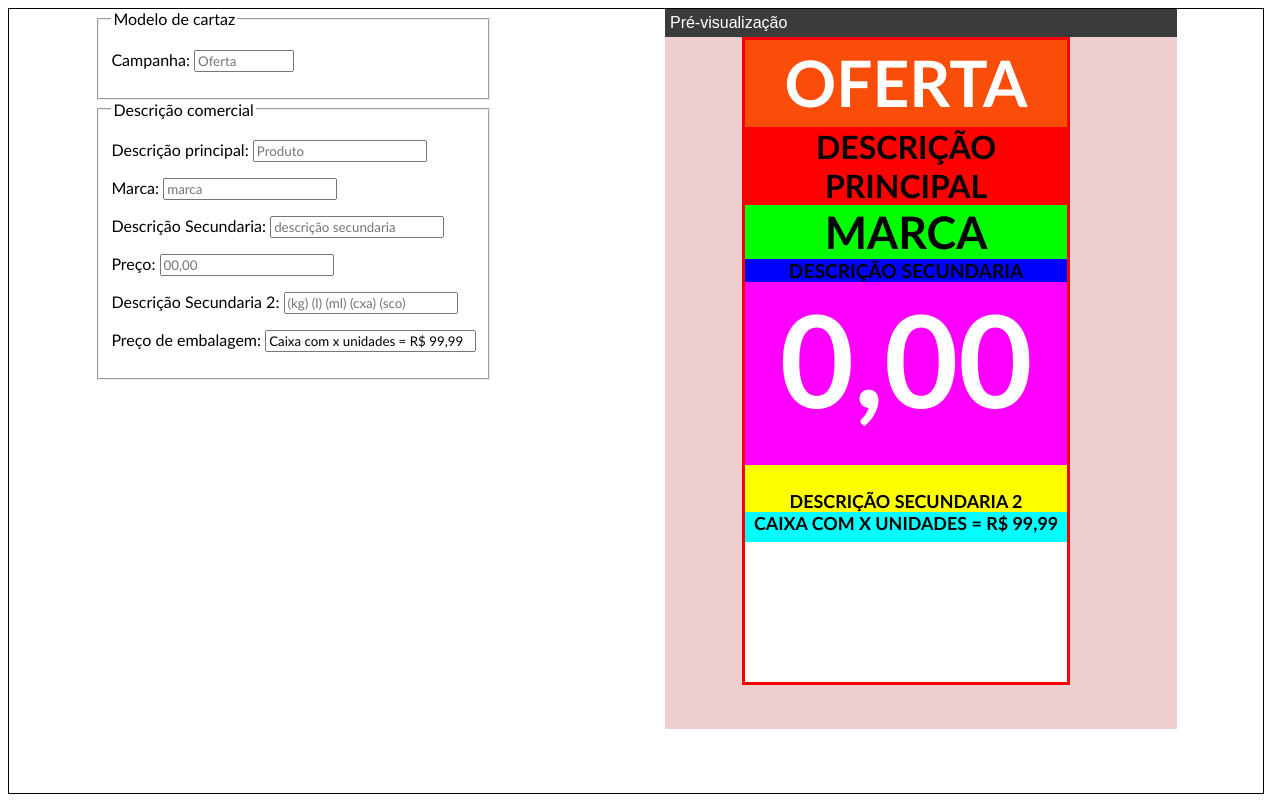
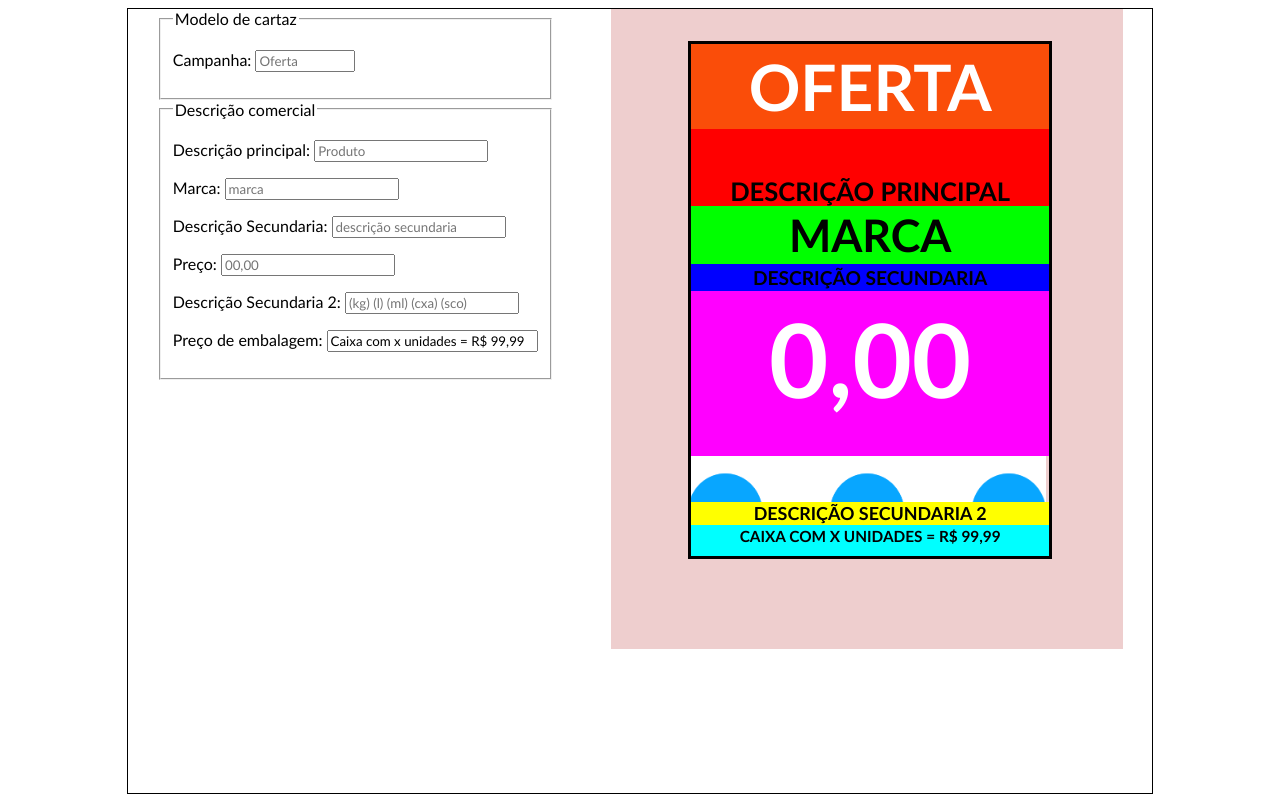
Before and after one commit to Adriel-Vinicius/fazcartaz, a plain HTML site: page index.html in a window 1280 px wide. Drawn offline with Linux system fonts and the light colour scheme; a web font is replaced by a local one.

Commit message:
atualização/ dics do mesmo tamanho da font/ tamanho fixo

```diff
--- a/index.html
+++ b/index.html
@@ -64,8 +64,11 @@
   </section>
 
 <!--================================================================-->
+
   <section class="preview">
-    <h1>Pré-visualização</h1>
+
+
+
 
       <div class="center">
         <div id="imagem">
@@ -91,6 +94,10 @@
 
                 <div class="preco">
                   <output id="precoresult"><span class="normal">0</span><span class="centavos">,00</span></output>
+                </div>
+
+                <div class="espaco">
+
                 </div>
 
                 <div class="descricaosec2">
--- a/style.css
+++ b/style.css
@@ -37,8 +37,11 @@ main {
   border: 1px solid black;
   display: flex;
   justify-content: space-around;
-  width: 98vw;
+
+  width: 80vw;
   height: 98vh;
+
+  margin: auto;
 }
 
 form {
@@ -51,11 +54,12 @@ form {
 
 .preview {
   width: 40vw;
-  height: 90vh;
+  height: 50vw;
   background-color: #eecece;
+  max-height: 97lvh;
 }
 
-.preview > h1 {
+pre {
   color: white;
   background-color: #3b3b3b;
   margin: 0;
@@ -68,7 +72,7 @@ form {
 #imagem {
 
 
-  background-image: url(image/modelo.png);
+  background-image: url(image/size.png);
   width: 70%;
   height: 90%;
   background-repeat: no-repeat;
@@ -76,22 +80,35 @@ form {
   background-position: center center;
 
 
+
 }
 
 
 #flex {
-  width: 90%;   /* width: 496px; height: 700px;*/
-  height: 99%;
-  border: 3px solid #f70202;
-  background-color: #ffffff;
+  width: 100%;   /* width: 496px; height: 700px;*/
+  height: 40vw;
+  border: 3px solid #000000;
+  background-color: #ffffff00;
 
-  flex-grow: 1;
-  flex-shrink: 1;
+  background-size: contain;
 
+  position: relative;
+  top: 32px;
 
+  display: flex;
+  justify-content: flex-end;
+  align-items: ;
+  flex-direction: column;
+}
+
+.espaco1 {
+  height: 11%;
+  background-color: #ffffff00;
 }
 
 .campanha {
+  height: 15%;
+
   text-align: center;
   padding: 4px;
   color: white;
@@ -101,21 +118,30 @@ form {
   font-weight: bolder;
   font-style: normal;
   font-size: 5vw;
+
+  display: flex;
+  justify-content: center;
+  align-items: center;
 }
 
 .descricaoprincipal {
+  height: 20%;
 
-  text-align: center;
   color: black;
   background-color: #ff0000;
   font-weight: bolder;
   font-style: normal;
-  font-size: 2.5vw;
+  font-size: 2vw;
   text-transform: uppercase;
+
+  display: flex;
+  justify-content: center;
+  align-items: end;
 
 }
 
 .marca {
+  height: 15%;
 
   text-align: center;
   color: black;
@@ -124,9 +150,14 @@ form {
   font-style: normal;
   font-size: 3.5vw;
   text-transform: uppercase;
+
+  display: flex;
+  justify-content: center;
+  align-items: center;
 }
 
 .descricaosec {
+  height: 7%;
 
   text-align: center;
   color: black;
@@ -136,9 +167,14 @@ form {
   font-size: 1.5vw;
   text-transform: uppercase;
 
+  display: flex;
+  justify-content: center;
+  align-items: center;
+
 }
 
 .preco {
+  height: 35%;
 
   padding-bottom: 30px;
   text-align: center;
@@ -148,7 +184,13 @@ form {
   font-style: normal;
   text-transform: uppercase;
 
-  font-size: 10vw;
+  background-size: cover;
+
+  font-size: 8vw;
+
+  display: flex;
+  justify-content: center;
+  align-items: center;
 }
 /*
 .normal {
@@ -165,7 +207,13 @@ form {
 }
 */
 
+.espaco {
+  height: 12%;
+  background-color: #ffffff00;
+}
+
 .descricaosec2 {
+  height: 6%;
 
   text-align: center;
   color: black;
@@ -174,20 +222,29 @@ form {
   font-style: normal;
   font-size: 1.4vw;
   text-transform: uppercase;
-  padding-top: 25px;
+
+  display: flex;
+  justify-content: center;
+  align-items: center;
+
 
 }
 
 .embalagem{
+  height: 6%;
 
   text-align: center;
   color: black;
   background-color: #00ffff;
   font-weight: bolder;
   font-style: normal;
-  font-size: 1.4vw;
+  font-size: 1.2vw;
   text-transform: uppercase;
   padding-bottom: 8px;
+
+  display: flex;
+  justify-content: center;
+  align-items: center;
 
 }
 
```
Also changed, not shown: image/A4.png (added), image/modelo.png (added), image/size.png (added).
